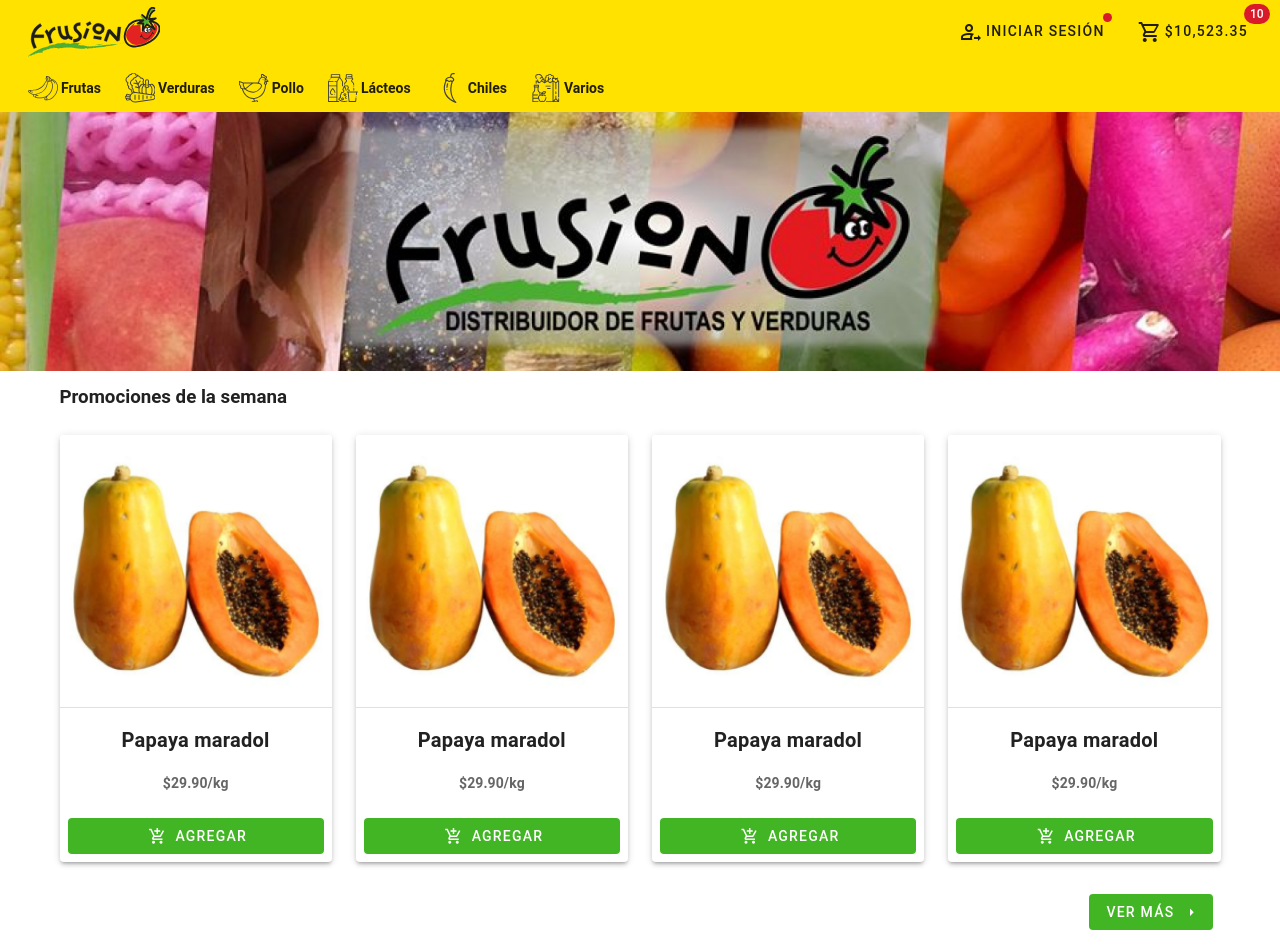
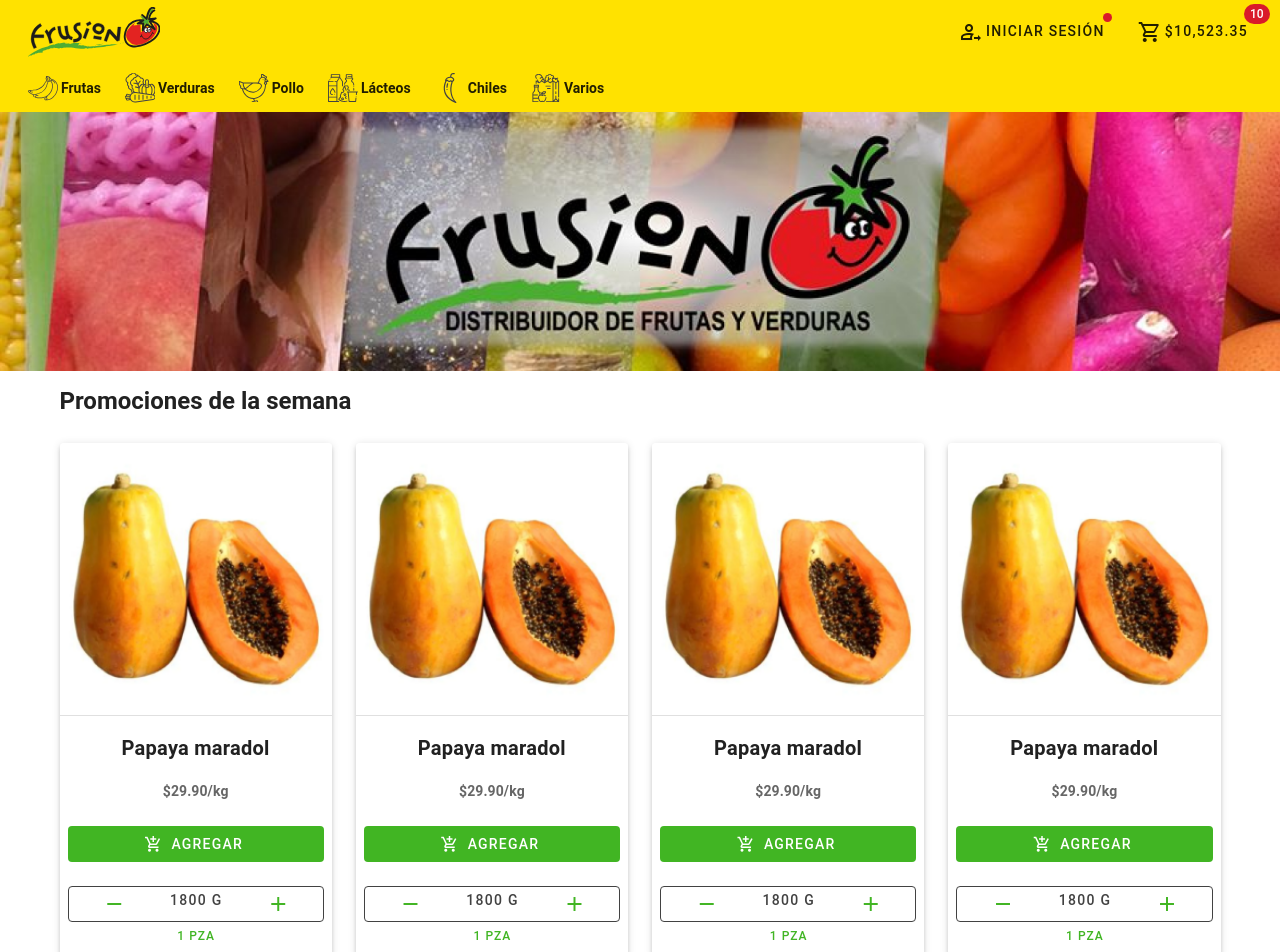
Before and after one commit to GCastilloDev/frusion, a Vue app: page / in a window 1280 px wide. Shown: the top 952 px of the page. Built offline with nearby package versions, Linux system fonts and the light colour scheme.

Commit message:
:computer: CREACION COMPONENTE CARD Y BTNCUSTOMIZED :zap: Se creo el componente Card.vue :zap: Se creo el componente BtnCustomized.vue que es componente hijo de Card.vue :zap: En el componente hijo se creo la funcionalidad de pasar de gramos a pieza

```diff
--- /dev/null
+++ b/src/components/section/BtnCustomized.vue
@@ -0,0 +1,86 @@
+<template>
+  <div>
+    <v-btn outlined block depressed color="grey darken-3" class="btn-customized">
+      <v-row>
+        <v-col @click="minus" class="btn-customized--minus" cols="4">
+          <v-icon color="success">mdi-minus</v-icon>
+        </v-col>
+        <v-col class="grey--text text--darken-3" cols="4">{{quantityMaskTop}} {{unityTop}}</v-col>
+        <v-col @click="plus" class="btn-customized--plus" cols="4">
+          <v-icon color="success">mdi-plus</v-icon>
+        </v-col>
+      </v-row>
+    </v-btn>
+    <v-btn
+      @click="pieceType = !pieceType"
+      text
+      block
+      color="success"
+      small
+    >{{quantityMaskBottom}} {{unityBottom}}</v-btn>
+  </div>
+</template>
+
+<script>
+export default {
+  data: () => ({
+    quantityMaskBottom: 0,
+    unityBottom: "pza",
+    quantityMaskTop: 0,
+    unityTop: "g",
+    weightPiece: 1800,
+    quantity: 1,
+    limit: 5,
+    pieceType: true,
+    quantityPiece: 0,
+    quantityGrams: 0
+  }),
+  methods: {
+    plus() {
+      if (this.quantity < this.limit) this.quantity++;
+      this.quantityChange();
+      this.maksTopChange();
+    },
+    minus() {
+      if (this.quantity >= 1) this.quantity--;
+      this.quantityChange();
+      this.maksTopChange();
+    },
+    quantityChange() {
+        this.quantityPiece = this.quantity;
+        this.quantityGrams = this.quantity * this.weightPiece;
+    },
+    maksTopChange() {
+        this.quantityMaskTop = this.pieceType ? this.quantityGrams : this.quantityPiece;
+        this.quantityMaskBottom = this.pieceType ? this.quantityPiece : this.quantityGrams;
+    },
+    masked() {
+        this.quantityPiece = this.quantity;
+        this.quantityMaskTop = this.quantity * this.weightPiece;
+        this.quantityMaskBottom = this.quantity;
+    }
+  },
+  watch: {
+      pieceType: function () {
+          this.quantityMaskTop = this.pieceType ? this.quantityGrams : this.quantityPiece;
+          this.unityTop = this.pieceType ? 'g' : 'pza';
+          this.quantityMaskBottom = this.pieceType ? this.quantityPiece : this.quantityGrams;
+          this.unityBottom = this.pieceType ? 'pza' : 'g';
+      }
+  },
+  created() {
+        this.masked();
+  }
+};
+</script>
+
+<style lang="scss" scoped>
+.btn-customized {
+  cursor: default !important;
+}
+
+.btn-customized--minus,
+.btn-customized--plus {
+  cursor: pointer;
+}
+</style>
--- a/src/components/section/Card.vue
+++ b/src/components/section/Card.vue
@@ -3,23 +3,51 @@
     <v-img src="../../assets/img/producto.png"></v-img>
     <v-divider></v-divider>
     <v-card-title class="d-flex justify-center">
-      <h4 >Papaya maradol</h4>
+      <h4>Papaya maradol</h4>
     </v-card-title>
     <v-card-text class="d-flex justify-center">
-        <strong>$29.90/kg</strong>
+      <strong>$29.90/kg</strong>
     </v-card-text>
     <v-card-actions>
-        <v-btn block depressed color="success">
-            <v-icon left>mdi-cart-plus</v-icon>
-            Agregar
-            </v-btn>
+      <v-row>
+        <v-col cols="12">
+          <v-btn block depressed color="success">
+            <v-icon left>mdi-cart-plus</v-icon>Agregar
+          </v-btn>
+        </v-col>
+        <v-col cols="12">
+          <BtnCustomized />
+        </v-col>
+      </v-row>
     </v-card-actions>
   </v-card>
 </template>
 
 <script>
-export default {};
+export default {
+  data: () => ({
+    valor: 1,
+  }),
+  components: {
+    BtnCustomized: () => import("./BtnCustomized")
+  },
+  methods: {
+    minus() {
+      this.valor--;
+    },
+    plus() {
+      this.valor++;
+    }
+  }
+};
 </script>
 
 <style lang="scss" scoped>
+.btn-minus {
+  padding-right: 3rem;
+}
+
+.btn-plus {
+  padding-left: 3rem;
+}
 </style>
--- a/src/components/section/Section.vue
+++ b/src/components/section/Section.vue
@@ -10,12 +10,13 @@ los elementos para poder pintar las cards.
   <v-container>
     <v-row>
       <v-col cols="12">
-        <h3>Promociones de la semana</h3>
+        <h2>Promociones de la semana</h2>
       </v-col>
       <v-col
        v-for="n in 4"
        :key="n"
-       cols="3">
+       cols="6"
+       md="3">
           <Card />
       </v-col>
       <v-col cols="12" class="d-flex justify-end">
```
